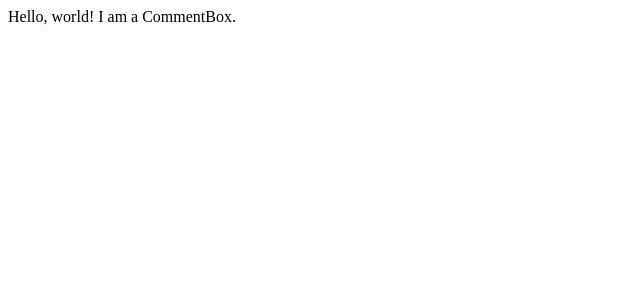
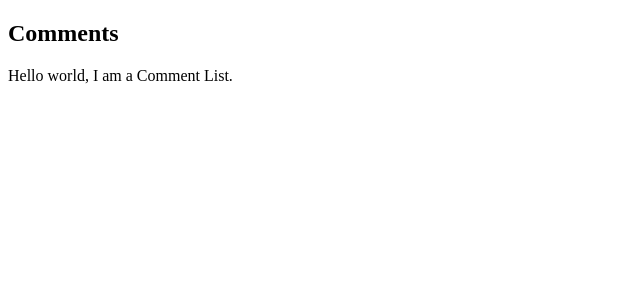
Before and after one commit to markpackham/comments, a React (Create React App) app: page / in a window 1280 px wide. Shown: the top 300 px of the page, without its empty margins (0-640 px from the left). Built offline with nearby package versions, Linux system fonts and the light colour scheme.

Commit message:
Add CommentList

```diff
--- /dev/null
+++ b/src/components/CommentList.js
@@ -0,0 +1,12 @@
+import React, {Component} from "react";
+
+export default class CommentList extends Component{
+    render(){
+        return(
+            <div className="comment-list">
+                Hello world, I am a Comment List.
+            </div>
+        )
+
+    }
+}
--- a/src/containers/CommentBox.js
+++ b/src/containers/CommentBox.js
@@ -1,10 +1,12 @@
 import React, {Component} from "react";
+import CommentList from '../components/CommentList';
 
 class CommentBox extends Component {
     render(){
         return (
             <div className="comment-box">
-                Hello, world! I am a CommentBox.
+               <h2>Comments</h2>
+               <CommentList />
             </div>
         );
     }
```
